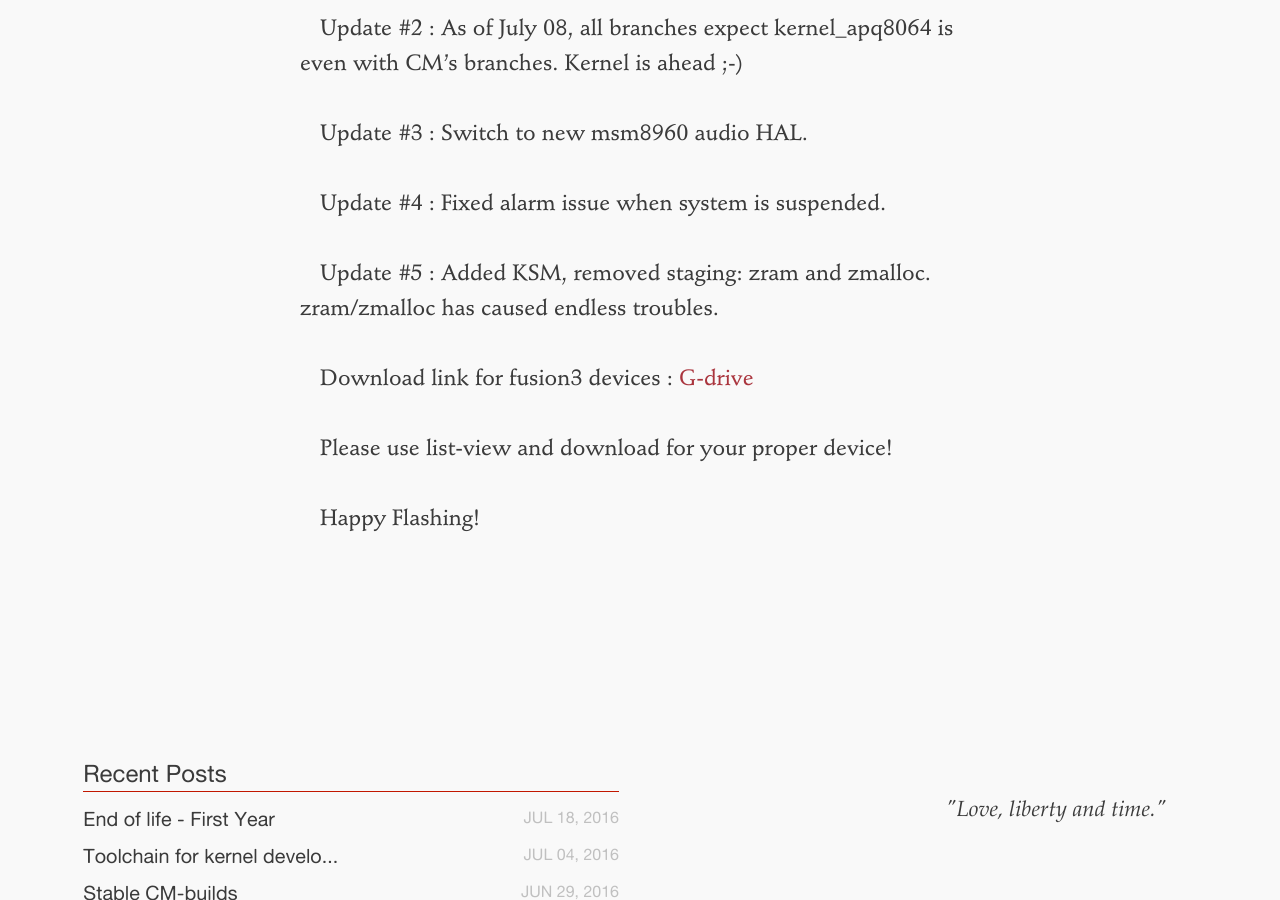
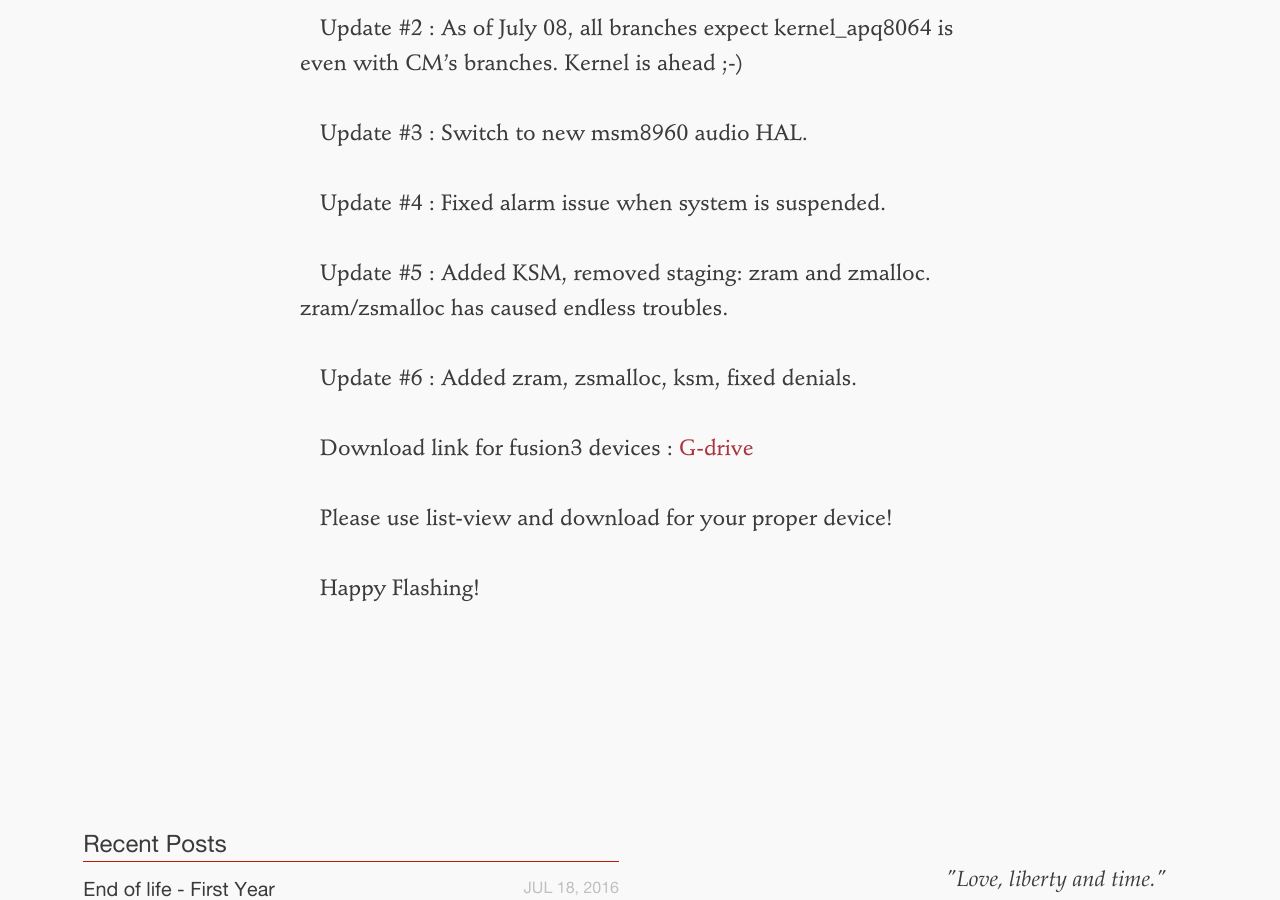
Before and after one commit to daedroza/daedroza.github.io, a Jekyll site: the page built from _posts/2016-06-29-stable-cm-builds.markdown, in a window 1280 px wide and 900 px high, scrolled down 1514 px. Built offline with Jekyll 4.4.1, drawn with Linux system fonts in a browser that asks for light colours; comment, search, counter and statistics services are not loaded.

Commit message:
update: 2016-06-29

```diff
--- a/_posts/2016-06-29-stable-cm-builds.markdown
+++ b/_posts/2016-06-29-stable-cm-builds.markdown
@@ -39,7 +39,9 @@ Update #3 : Switch to new msm8960 audio HAL.
 
 Update #4 : Fixed alarm issue when system is suspended.
 
-Update #5 : Added KSM, removed staging: zram and zmalloc. zram/zmalloc has caused endless troubles.
+Update #5 : Added KSM, removed staging: zram and zmalloc. zram/zsmalloc has caused endless troubles.
+
+Update #6 : Added zram, zsmalloc, ksm, fixed denials.
 
 Download link for fusion3 devices : [G-drive](https://drive.google.com/open?id=0B9yrk5QZnasiV1BaY1libUdBbWc)
 
```
